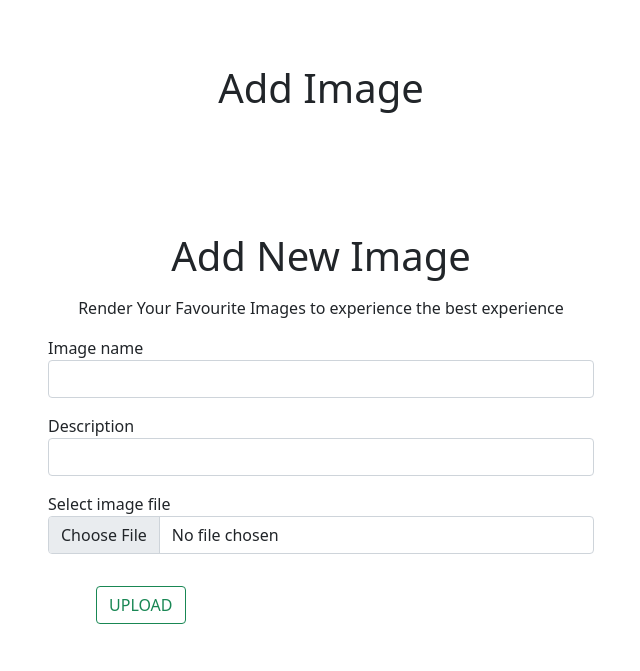
After one commit to Isaac-kiptoo-kilimo/Istagram-app, a Django app: page /addimage/ in a window 1280 px wide. The commit adds this page. Shown: the top 671 px of the page, without its empty margins (319-959 px from the left). Run offline with Django 4.2, Linux system fonts and the light colour scheme.

Commit message:
feature:added add image field

```diff
--- a/clone/urls.py
+++ b/clone/urls.py
@@ -3,5 +3,6 @@ from django.urls import path
 from . import views
 
 urlpatterns=[
-    path('',views.index,name='index')
+    path('',views.index,name='index'),
+    path('addimage/',views.addimage,name='addimage')
 ]
--- a/clone/views.py
+++ b/clone/views.py
@@ -1,6 +1,26 @@
+
 from django.shortcuts import render
+from PIL import Image as PILimage
+from .models import *
+
 
 # Create your views here.
 
 def index(request):
     return render(request,'pages/index.html')
+
+def addimage(request):
+
+    if request.method=='POST':
+        image=request.FILES.get('photo')
+        image_=PILimage.open(image)
+        name=request.POST.get('name')
+        size=f'{image_.width} x {image_.height}'
+        description=request.POST.get('description')
+        comments=request.POST.get('comment')
+        comment_=Comment.objects.get(id=comments)
+        likes=request.POST.get('location')
+        likes_=Likes.objects.get(id=likes)
+        img=Image(name=name,image=image,description=description,size=size,likes=likes_,comments=comment_)
+        img.save_image()
+    return render(request,'pages/addImage.html')
--- a/static/css/style.css
+++ b/static/css/style.css
@@ -3,6 +3,3 @@
     margin: 0;
     box-sizing: border-box;
 }
-body{
-    background-color: aquamarine;
-}
--- /dev/null
+++ b/templates/pages/addImage.html
@@ -0,0 +1,51 @@
+{% extends 'base.html' %} {% block content %}
+<div class="">
+  <div class="container py-5">
+   <div class="row">
+    <div class="col-md-6  offset-md-3">
+      <h1 class="text-center py-3 add">
+        Add Image
+      </h1>
+    </div>
+   </div>
+  </div>
+</div>
+<div class="container my-5 ">
+  <div class="row">
+    <div class="col-md-6 offset-md-3">
+      <div class="custom-card custom-card-add">
+        <div class="">
+          <h1 class="text-center mb-3">Add New Image</h1>
+          <p class="text-center">
+            Render Your Favourite Images to experience the best experience
+          </p>
+        </div>
+        <div>
+
+          <form
+          method="POST"
+          enctype="multipart/form-data"
+          class="mb-5">
+          {% csrf_token %}
+          <div class="form-group mb-3">
+            <label for="">Image name </label>
+            <input type="" class="form-control input-lg shadow-none" name="name" required />
+          </div>
+          <div class="form-group mb-3">
+            <label for="">Description </label>
+            <input type="" class="form-control input-lg shadow-none" name="description" required />
+          </div>
+
+          <div class="form-group mb-3">
+            <label for="file">Select image file</label>
+            <input type="file" class="form-control input-lg shadow-none" name="photo" required />
+        </div>
+          <button class="btn mx-5 btn-outline-success shadow-none mt-3">UPLOAD</button>
+        </form>
+        </div>
+      </div>
+    </div>
+  </div>
+
+</div>
+{% endblock%}
```
Also changed, not shown: clone/models.py (+37 -1 lines), clone/migrations/0002_comment_likes_image_description_image_size_and_more.py (added).
